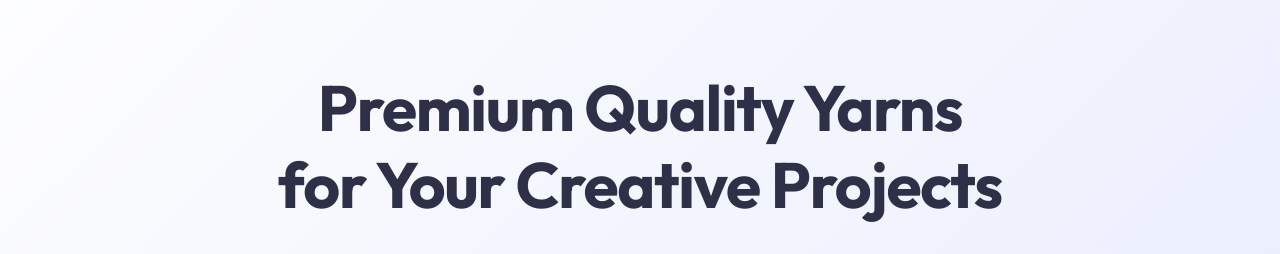
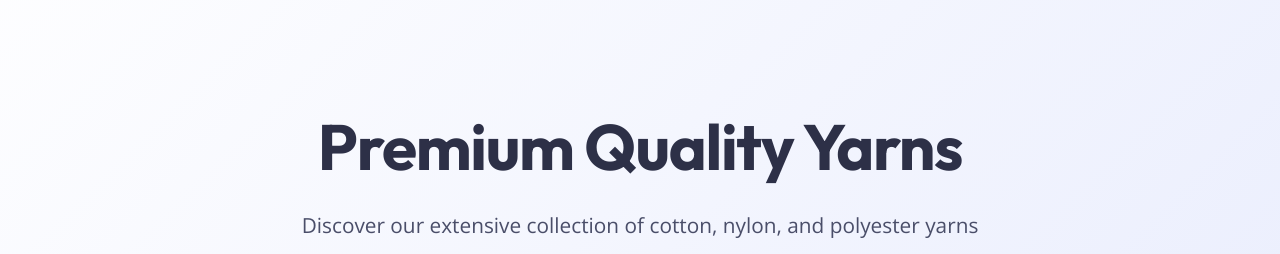
Before and after one commit to kavya-senthilkumar/SanthoshYarns, a React (Create React App) app in the folder client/: page / in a window 1280 px wide. Shown: the part 328-582 px from the top of the page. Built offline with nearby package versions, Linux system fonts and the light colour scheme; no server answers.

Commit message:
Update Landing.js

```diff
--- a/client/src/components/Landing/Landing.js
+++ b/client/src/components/Landing/Landing.js
@@ -52,7 +52,7 @@ const Landing = () => {
             {/* Hero Section */}
             <section id="home" className="section hero-section">
                 <div className="hero-content">
-                    <h1>Premium Quality Yarns for Your Creative Projects</h1>
+                    <h1>Premium Quality Yarns</h1>
                     <p>Discover our extensive collection of cotton, nylon, and polyester yarns</p>
                     <button className="cta-button" onClick={() => document.getElementById('about').scrollIntoView({ behavior: 'smooth' })}>
                         Learn More
```
